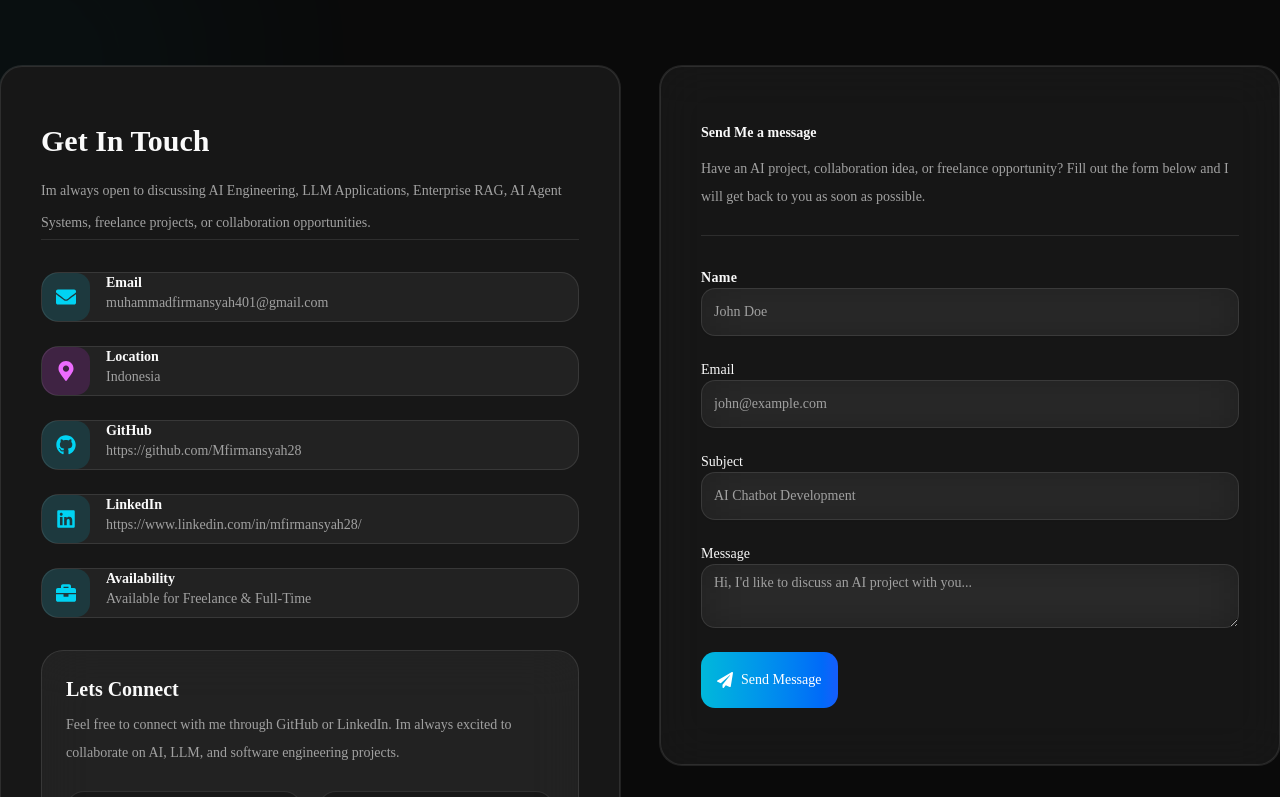
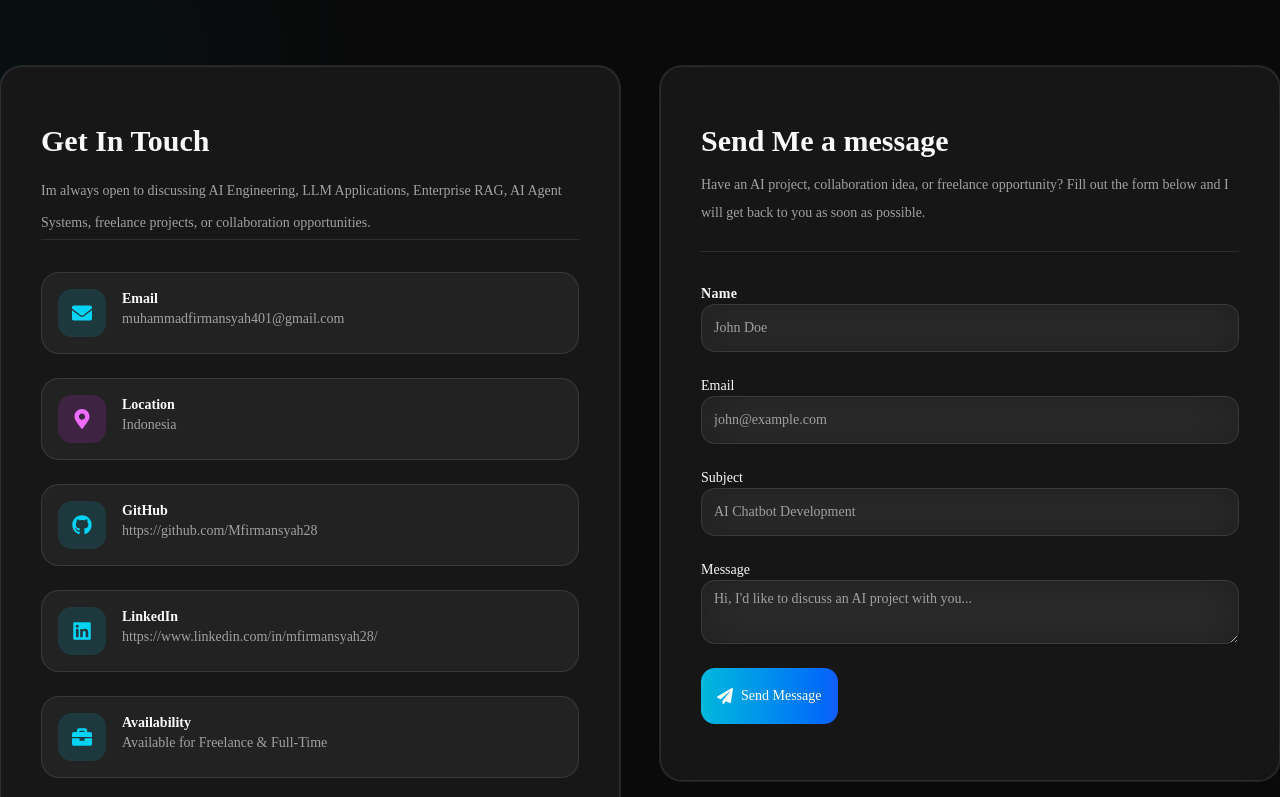
Before and after one commit to Mfirmansyah28/personal-ai-portfolio, a Next.js app: page / in a window 1280 px wide. Shown: the part 10163-10960 px from the top of the page. Built offline with nearby package versions, Linux system fonts and the light colour scheme.

Commit message:
fix:Fix bug all components

```diff
--- a/app/api/chat/route.ts
+++ b/app/api/chat/route.ts
@@ -154,7 +154,7 @@ return new Response(stream, {
 
     return NextResponse.json(
       {
-        success: true,
+        success: false,
       },
       {
         status: 500,
--- a/app/layout.tsx
+++ b/app/layout.tsx
@@ -7,7 +7,7 @@ import { ThemeProvider } from "@/components/providers/ThemeProvider";
 import { Toaster } from "@/components/ui/sonner";
 
 export const metadata: Metadata = {
-  metadataBase: new URL("https://your-domain.vercel.app"),
+  metadataBase: new URL("https://mfirmansyah.vercel.app"),
 
   title: {
     default: "M. Firmansyah | AI Engineer",
@@ -54,7 +54,7 @@ export const metadata: Metadata = {
     title: "M. Firmansyah | AI Engineer",
     description:
       "Building AI Chatbots, AI Agents, Enterprise RAG Systems and modern AI applications.",
-    url: "https://your-domain.vercel.app",
+    url: "https://mfirmansyah.vercel.app",
     siteName: "M. Firmansyah Portfolio",
     locale: "en_US",
     type: "website",
@@ -81,8 +81,8 @@ export default function RootLayout({
     jobTitle: "AI Engineer",
     description:
       "AI Engineer specializing in AI Chatbots, AI Agents, Enterprise RAG Systems, Large Language Models (LLMs), FastAPI, LangChain, Python, TypeScript, and Next.js.",
-    url: "https://your-domain.vercel.app",
-    image: "https://your-domain.vercel.app/avatar.jpg",
+    url: "https://mfirmansyah.vercel.app",
+    image: "https://mfirmansyah.vercel.app/images/avatar.jpg",
     email: "mailto:muhammadfirmansyah401@gmail.com",
     address: {
       "@type": "PostalAddress",
@@ -91,7 +91,7 @@ export default function RootLayout({
 
     sameAs: [
       "https://github.com/Mfirmansyah28",
-      "https://linkedin.com/in/your-linkedin",
+      "https://www.linkedin.com/in/mfirmansyah28/",
     ],
 
     knowsAbout: [
--- a/components/sections/Assistant.tsx
+++ b/components/sections/Assistant.tsx
@@ -76,15 +76,35 @@ export default function Assistant() {
       if (!response.ok) {
         throw new Error("Failed to fetch AI response.");
       }
-      const data = await response.json();
 
-        setMessages((prev) => [
-          ...prev,
-          {
+      if (!response.body) {
+        throw new Error("No response body.");
+      }
+
+      // Add empty assistant message to stream into
+      setMessages((prev) => [
+        ...prev,
+        { role: "assistant", content: "" },
+      ]);
+
+      const reader = response.body.getReader();
+      const decoder = new TextDecoder();
+
+      while (true) {
+        const { done, value } = await reader.read();
+        if (done) break;
+
+        const chunk = decoder.decode(value, { stream: true });
+
+        setMessages((prev) => {
+          const updated = [...prev];
+          updated[updated.length - 1] = {
             role: "assistant",
-            content: data.reply,
-          },
-        ]);
+            content: updated[updated.length - 1].content + chunk,
+          };
+          return updated;
+        });
+      }
     } catch (error) {
       console.error(error);
 
--- a/components/sections/Contact.tsx
+++ b/components/sections/Contact.tsx
@@ -161,7 +161,7 @@ export default function Contact() {
               </div>
 
               <div className="space-y-6">
-                <div className="flex items-start gap-4 rounded-2xl border border-white/10 bg-white/5 p4 transition-all duration-300 hover:-translate-y-1 hover:border-cyan-500/30 hover:bg-cyan-500/5 hover:shadow-lg hover:shadow-cyan-500/10">
+                <div className="flex items-start gap-4 rounded-2xl border border-white/10 bg-white/5 p-4 transition-all duration-300 hover:-translate-y-1 hover:border-cyan-500/30 hover:bg-cyan-500/5 hover:shadow-lg hover:shadow-cyan-500/10">
                   <div className="flex h-12 w-12 items-center justify-center rounded-xl bg-cyan-500/15 text-cyan-400">
                     <FaEnvelope size={20} />
                   </div>
@@ -179,7 +179,7 @@ export default function Contact() {
                   </div>
                 </div>
 
-                <div className="flex items-start gap-4 rounded-2xl border border-white/10 bg-white/5 p4 transition-all duration-300 hover:-translate-y-1 hover:border-cyan-500/30 hover:bg-cyan-500/5 hover:shadow-lg hover:shadow-cyan-500/10">
+                <div className="flex items-start gap-4 rounded-2xl border border-white/10 bg-white/5 p-4 transition-all duration-300 hover:-translate-y-1 hover:border-cyan-500/30 hover:bg-cyan-500/5 hover:shadow-lg hover:shadow-cyan-500/10">
                   <div className="flex h-12 w-12 items-center justify-center rounded-xl bg-fuchsia-500/15 text-fuchsia-400">
                     <FaMapMarkerAlt size={20} />
                   </div>
@@ -192,7 +192,7 @@ export default function Contact() {
                   </div>
                 </div>
 
-                <div className="flex items-start gap-4 rounded-2xl border border-white/10 bg-white/5 p4 transition-all duration-300 hover:-translate-y-1 hover:border-cyan-500/30 hover:bg-cyan-500/5 hover:shadow-lg hover:shadow-cyan-500/10">
+                <div className="flex items-start gap-4 rounded-2xl border border-white/10 bg-white/5 p-4 transition-all duration-300 hover:-translate-y-1 hover:border-cyan-500/30 hover:bg-cyan-500/5 hover:shadow-lg hover:shadow-cyan-500/10">
                   <div className="flex h-12 w-12 items-center justify-center rounded-xl bg-cyan-500/15 text-cyan-400">
                     <FaGithub size={20} />
                   </div>
@@ -213,7 +213,7 @@ export default function Contact() {
                   </div>
                 </div>
 
-                <div className="flex items-start gap-4 rounded-2xl border border-white/10 bg-white/5 p4 transition-all duration-300 hover:-translate-y-1 hover:border-cyan-500/30 hover:bg-cyan-500/5 hover:shadow-lg hover:shadow-cyan-500/10">
+                <div className="flex items-start gap-4 rounded-2xl border border-white/10 bg-white/5 p-4 transition-all duration-300 hover:-translate-y-1 hover:border-cyan-500/30 hover:bg-cyan-500/5 hover:shadow-lg hover:shadow-cyan-500/10">
                   <div className="flex h-12 w-12 items-center justify-center rounded-xl bg-cyan-500/15 text-cyan-400">
                     <FaLinkedin size={20} />
                   </div>
@@ -234,7 +234,7 @@ export default function Contact() {
                   </div>
                 </div>
 
-                <div className="flex items-start gap-4 rounded-2xl border border-white/10 bg-white/5 p4 transition-all duration-300 hover:-translate-y-1 hover:border-cyan-500/30 hover:bg-cyan-500/5 hover:shadow-lg hover:shadow-cyan-500/10">
+                <div className="flex items-start gap-4 rounded-2xl border border-white/10 bg-white/5 p-4 transition-all duration-300 hover:-translate-y-1 hover:border-cyan-500/30 hover:bg-cyan-500/5 hover:shadow-lg hover:shadow-cyan-500/10">
                   <div className="flex h-12 w-12 items-center justify-center rounded-xl bg-cyan-500/15 text-cyan-400">
                     <FaBriefcase size={20} />
                   </div>
@@ -408,7 +408,7 @@ export default function Contact() {
           <Card className="group rounded-3xl border border-white/10 bg-white/5 backdrop-blur-xl transition-all duration-300 hover:-translate-y-2 hover:border-cyan-500/30 hover:shadow-[0_35px_90px_rgba(34, 211, 238, 0.25">
             <CardContent className="p-8 lg:p-10">
               <div className="mb-8">
-                <h3 className="text=3xl font-bold">Send Me a message</h3>
+                <h3 className="text-3xl font-bold">Send Me a message</h3>
 
                 <p className="mt-3 leading-7 text-muted-foreground">
                   Have an AI project, collaboration idea, or freelance
--- a/components/sections/Hero.tsx
+++ b/components/sections/Hero.tsx
@@ -136,7 +136,7 @@ export default function Hero() {
                 duration-300
               hover:border-cyan-400
               hover:bg-cyan-500/10
-                hover:-translate-w-1
+                hover:-translate-x-1
                 cursor-pointer"
               >
                 Download CV
@@ -308,7 +308,7 @@ export default function Hero() {
               height={650}
               priority
               sizes="(max-width:1024px) 100vw, 460px"
-              className=" w-70 rounded-[32px] object-cover select-none sm:w-[34-px] lg:w-115 xl:w-115"
+              className=" w-70 rounded-[32px] object-cover select-none sm:w-86 lg:w-115 xl:w-115"
             />
           </motion.div>
 
--- a/data/socials.ts
+++ b/data/socials.ts
@@ -10,7 +10,7 @@ const socials = [
 
     {
         name: "Linkedin",
-        href: "#",
+        href: profile.linkedin,
         icon: FaLinkedin,
     },
 
```
